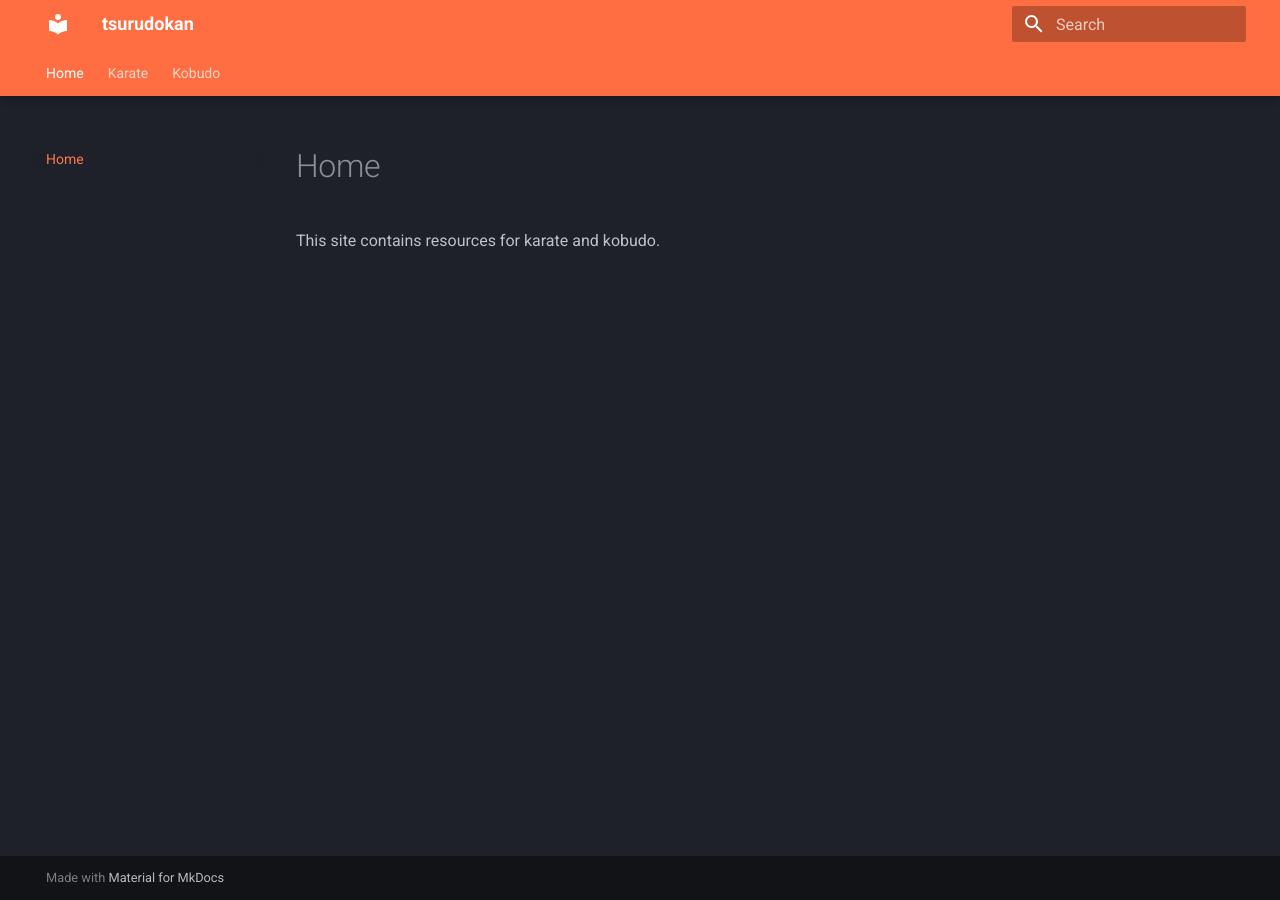
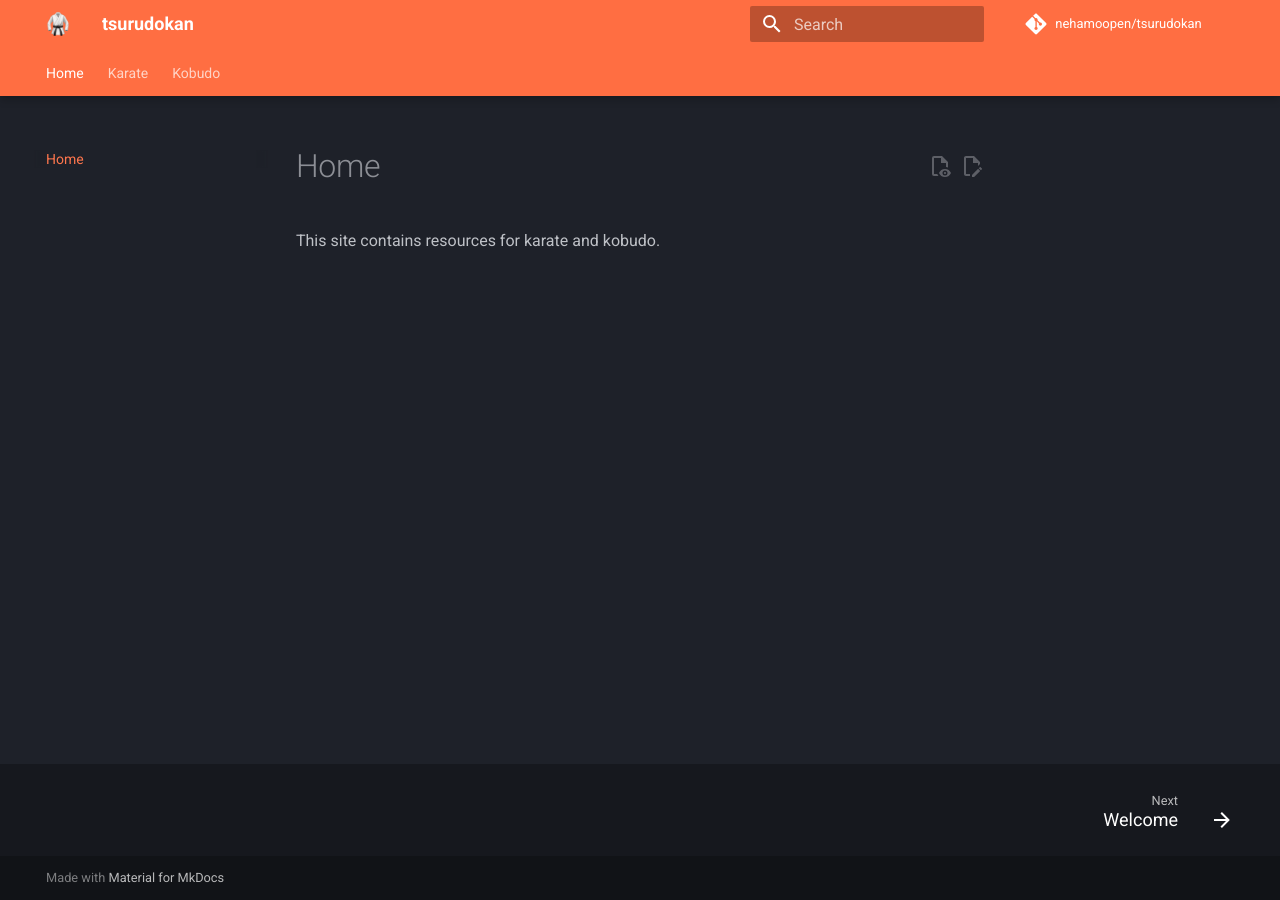
Before and after one commit to nehamoopen/tsurudokan, an MkDocs documentation site: the page built from docs/index.md, in a window 1280 px wide. Built offline with MkDocs 1.6.1 and Material for MkDocs 9.7.7, drawn with Linux system fonts in a browser that asks for light colours; comment, search, counter and statistics services are not loaded.

Commit message:
updated theme features

```diff
--- a/mkdocs.yml
+++ b/mkdocs.yml
@@ -1,6 +1,11 @@
 site_name: tsurudokan
+site_url: https://nehamoopen.github.io/tsurudokan
+repo_url: https://github.com/nehamoopen/tsurudokan
+repo_name: nehamoopen/tsurudokan
+edit_uri: edit/main/docs/
 theme:
   name: material
+  logo: assets/martial-arts-uniform.png
   palette:
     primary: deep orange
     scheme: slate
@@ -8,3 +13,12 @@ theme:
   features:
     - navigation.tabs
     - navigation.tabs.sticky
+    - navigation.path
+    - navigation.top
+    - navigation.footer
+    - content.action.view
+    - content.action.edit
+plugins:
+  - git-revision-date-localized:
+      enable_creation_date: true
+  - search
```
Also changed, not shown: docs/assets/martial-arts-uniform.png (added).
